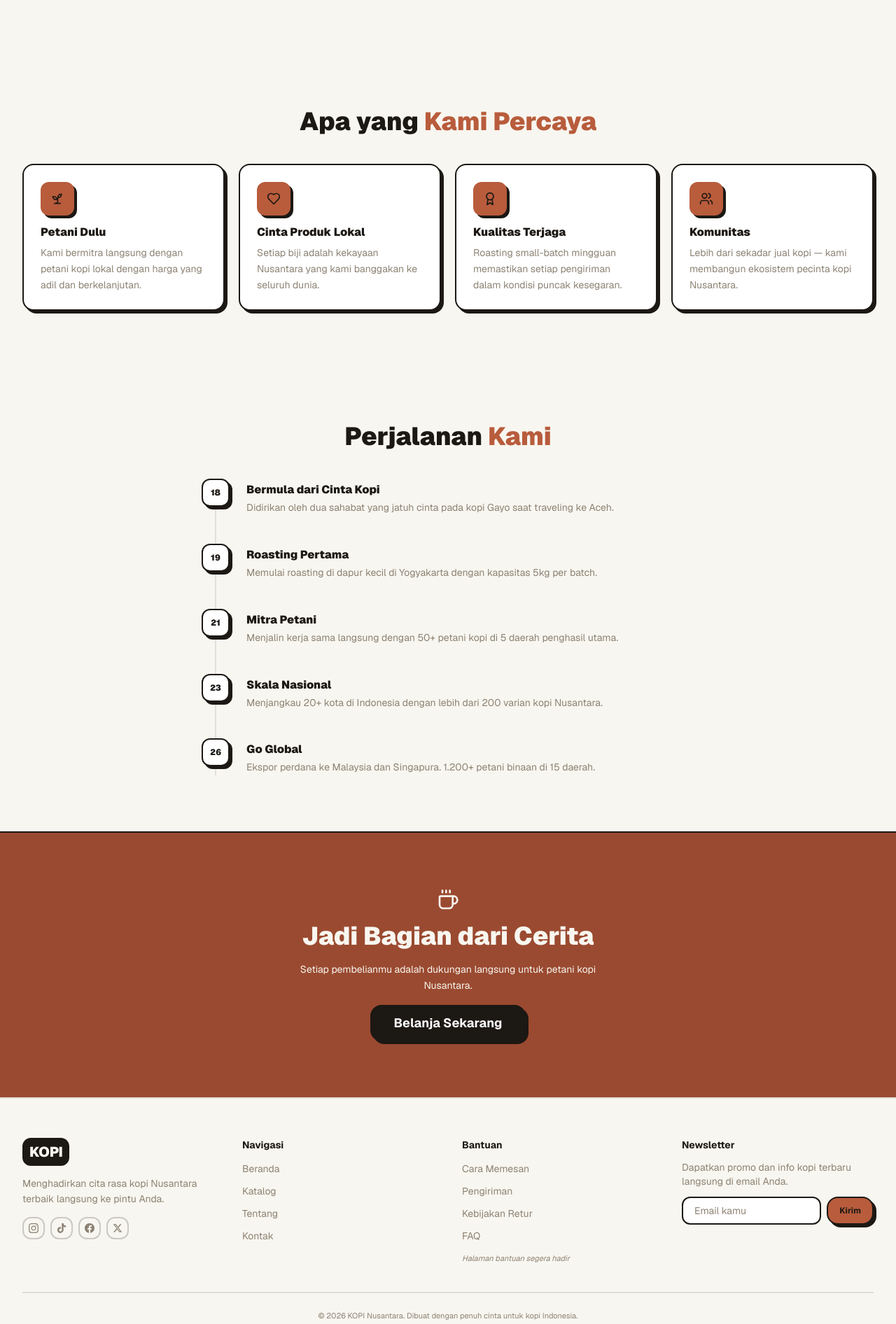
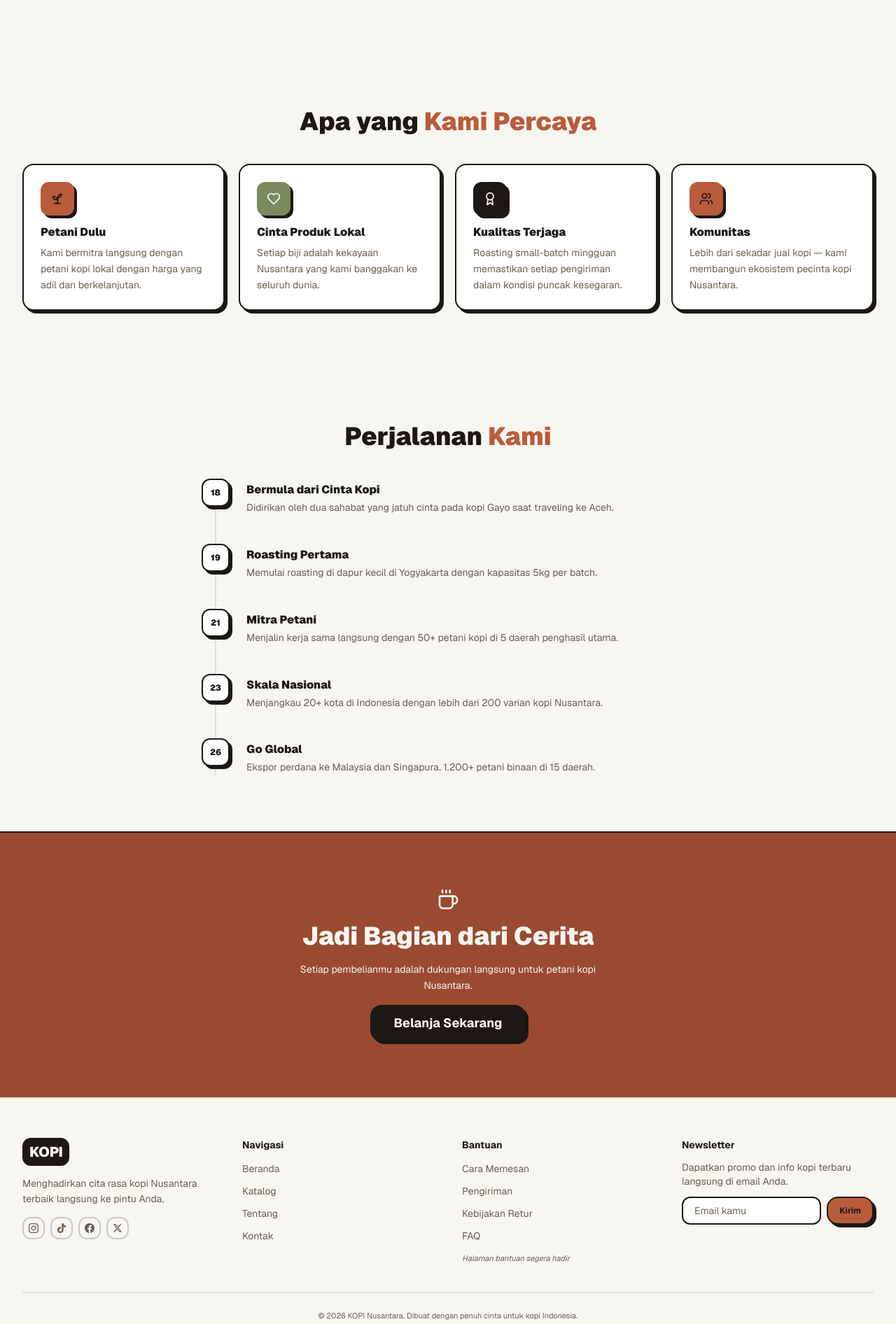
Before and after one commit to dennoaditya-art/kopi-kreatif, a Next.js app: page /tentang in a window 1280 px wide. Shown: the part 905-2797 px from the top of the page at 70% size. Built offline with nearby package versions, Linux system fonts and the light colour scheme.

Commit message:
fix(audit): kontras ink-muted 3.5→5.1, hardcoded password, i18n, mobile touch, card variasi, docs, footer a11y

```diff
--- a/src/app/checkout/page.tsx
+++ b/src/app/checkout/page.tsx
@@ -138,7 +138,7 @@ export default function CheckoutPage() {
                     whileHover={{ x: 2 }}
                     className="flex items-center gap-3 p-3 rounded-xl border border-ink/10 dark:border-ink/20 cursor-pointer hover:bg-brick/5 dark:hover:bg-surface-alt-ink transition-colors has-[:checked]:bg-brick/5 has-[:checked]:border-brick dark:has-[:checked]:bg-brick/10"
                   >
-                    <input type="radio" name="shipping" defaultChecked={method.label === "Reguler"} className="h-4 w-4 accent-secondary" />
+                    <input type="radio" name="shipping" defaultChecked={method.label === "Reguler"} className="h-4 w-4 accent-brick" />
                     <div className="flex-1 flex items-center justify-between">
                       <div>
                         <span className="font-bold text-sm">{method.label}</span>
@@ -175,7 +175,7 @@ export default function CheckoutPage() {
                     whileHover={{ x: 2 }}
                     className="flex items-center gap-3 p-3 rounded-xl border border-ink/10 dark:border-ink/20 cursor-pointer hover:bg-olive/5 dark:hover:bg-surface-alt-ink transition-colors has-[:checked]:bg-olive/5 has-[:checked]:border-olive dark:has-[:checked]:bg-olive/10"
                   >
-                    <input type="radio" name="payment" defaultChecked={pay.label === "Transfer BCA"} className="h-4 w-4 accent-accent" />
+                    <input type="radio" name="payment" defaultChecked={pay.label === "Transfer BCA"} className="h-4 w-4 accent-brick" />
                     <div>
                       <span className="font-bold text-sm">{pay.label}</span>
                       <p className="text-xs text-ink-muted">{pay.detail}</p>
--- a/src/app/globals.css
+++ b/src/app/globals.css
@@ -27,7 +27,7 @@
   --card: #FFFFFF;
   --paper-alt: #F0EDE4;
   --ink: #1C1814;
-  --ink-muted: #8C8273;
+  --ink-muted: #6B5E4F;
   --brick: #B85C3C;
   --brick-deep: #9A4A30;
   --olive: #7A8B5E;
--- a/src/app/produk/[id]/page.tsx
+++ b/src/app/produk/[id]/page.tsx
@@ -263,7 +263,7 @@ export default function DetailProdukPage() {
                 className="flex items-center gap-1 text-brick font-semibold"
                 whileHover={{ scale: 1.05 }}
               >
-                <Truck size={12} /> Free shipping
+                <Truck size={12} /> Gratis Ongkir
               </motion.span>
               <span className="w-1 h-1 rounded-full bg-ink/20 dark:bg-paper/20" />
               <motion.span
--- a/src/app/tentang/page.tsx
+++ b/src/app/tentang/page.tsx
@@ -7,10 +7,10 @@ import { Button } from "@/components/ui/button"
 import { Coffee, Sprout, Heart, Award, Users, ArrowRight } from "lucide-react"
 
 const values = [
-  { icon: Sprout, title: "Petani Dulu", desc: "Kami bermitra langsung dengan petani kopi lokal dengan harga yang adil dan berkelanjutan." },
-  { icon: Heart, title: "Cinta Produk Lokal", desc: "Setiap biji adalah kekayaan Nusantara yang kami banggakan ke seluruh dunia." },
-  { icon: Award, title: "Kualitas Terjaga", desc: "Roasting small-batch mingguan memastikan setiap pengiriman dalam kondisi puncak kesegaran." },
-  { icon: Users, title: "Komunitas", desc: "Lebih dari sekadar jual kopi — kami membangun ekosistem pecinta kopi Nusantara." },
+  { icon: Sprout, title: "Petani Dulu", desc: "Kami bermitra langsung dengan petani kopi lokal dengan harga yang adil dan berkelanjutan.", color: "bg-brick", iconColor: "text-ink" },
+  { icon: Heart, title: "Cinta Produk Lokal", desc: "Setiap biji adalah kekayaan Nusantara yang kami banggakan ke seluruh dunia.", color: "bg-olive", iconColor: "text-white" },
+  { icon: Award, title: "Kualitas Terjaga", desc: "Roasting small-batch mingguan memastikan setiap pengiriman dalam kondisi puncak kesegaran.", color: "bg-ink", iconColor: "text-paper" },
+  { icon: Users, title: "Komunitas", desc: "Lebih dari sekadar jual kopi — kami membangun ekosistem pecinta kopi Nusantara.", color: "bg-brick", iconColor: "text-ink" },
 ]
 
 const timeline = [
@@ -160,7 +160,7 @@ export default function TentangPage() {
                 transition={{ duration: 0.4, delay: i * 0.08 }}
                 whileHover={reduce ? undefined : { y: -4 }}
               >
-                <div className="mb-3 flex h-12 w-12 items-center justify-center rounded-xl bg-brick text-ink card-shadow-hard">
+                <div className={`mb-3 flex h-12 w-12 items-center justify-center rounded-xl ${v.color} ${v.iconColor} card-shadow-hard`}>
                   <v.icon size={20} />
                 </div>
                 <h3 className="font-black text-ink dark:text-white">{v.title}</h3>
--- a/src/components/footer.tsx
+++ b/src/components/footer.tsx
@@ -15,16 +15,16 @@ export function Footer() {
             </p>
             <div className="flex gap-2">
               {[
-                { label: "Instagram", path: "M12 2.163c3.204 0 3.584.012 4.85.07 3.252.148 4.771 1.691 4.919 4.919.058 1.265.069 1.645.069 4.849 0 3.205-.012 3.584-.069 4.849-.149 3.225-1.664 4.771-4.919 4.919-1.266.058-1.644.07-4.85.07-3.204 0-3.584-.012-4.849-.07-3.26-.149-4.771-1.699-4.919-4.92-.058-1.265-.07-1.644-.07-4.849 0-3.204.013-3.583.07-4.849.149-3.227 1.664-4.771 4.919-4.919 1.266-.057 1.645-.069 4.849-.069zm0-2.163c-3.259 0-3.667.014-4.947.072-4.358.2-6.78 2.618-6.98 6.98-.059 1.281-.073 1.689-.073 4.948 0 3.259.014 3.668.072 4.948.2 4.358 2.618 6.78 6.98 6.98 1.281.058 1.689.072 4.948.072 3.259 0 3.668-.014 4.948-.072 4.354-.2 6.782-2.618 6.979-6.98.059-1.28.073-1.689.073-4.948 0-3.259-.014-3.667-.072-4.947-.196-4.354-2.617-6.78-6.979-6.98-1.281-.059-1.69-.073-4.949-.073zm0 5.838c-3.403 0-6.162 2.759-6.162 6.162s2.759 6.163 6.162 6.163 6.162-2.759 6.162-6.163c0-3.403-2.759-6.162-6.162-6.162zm0 10.162c-2.209 0-4-1.79-4-4 0-2.209 1.791-4 4-4s4 1.791 4 4c0 2.21-1.791 4-4 4zm6.406-11.845c-.796 0-1.441.645-1.441 1.44s.645 1.44 1.441 1.44c.795 0 1.439-.645 1.439-1.44s-.644-1.44-1.439-1.44z" },
-                { label: "TikTok", path: "M12.525.02c1.31-.02 2.61-.01 3.91-.02.08 1.53.63 3.09 1.75 4.17 1.12 1.11 2.7 1.62 4.24 1.79v4.03c-1.44-.05-2.89-.35-4.2-.97-.57-.26-1.1-.59-1.62-.93-.01 2.92.01 5.84-.02 8.75-.08 1.4-.54 2.79-1.35 3.94-1.31 1.92-3.58 3.17-5.91 3.21-1.43.08-2.86-.31-4.08-1.03-2.02-1.19-3.44-3.37-3.65-5.71-.02-.5-.03-1-.01-1.49.18-1.9 1.12-3.72 2.58-4.96 1.66-1.44 3.98-2.13 6.15-1.72.02 1.48-.04 2.96-.04 4.44-.99-.32-2.15-.23-3.02.37-.63.41-1.11 1.04-1.36 1.75-.21.51-.15 1.07-.14 1.61.24 1.64 1.82 3.02 3.5 2.87 1.12-.01 2.19-.66 2.77-1.61.19-.33.4-.67.41-1.06.1-1.79.06-3.57.07-5.36.01-4.03-.01-8.05.02-12.07z" },
-                { label: "Facebook", path: "M24 12.073c0-6.627-5.373-12-12-12-6.627 0-12 5.373-12 12 0 5.99 4.388 10.954 10.125 11.854v-8.385H7.078v-3.47h3.047V9.43c0-3.007 1.792-4.669 4.533-4.669 1.312 0 2.686.235 2.686.235v2.953H15.83c-1.491 0-1.956.925-1.956 1.874v2.25h3.328l-.532 3.47h-2.796v8.385C19.612 23.027 24 18.062 24 12.073z" },
-                { label: "X", path: "M18.244 2.25h3.308l-7.227 8.26 8.502 11.24H16.17l-5.214-6.817L4.99 21.75H1.68l7.73-8.835L1.254 2.25H8.08l4.713 6.231zm-1.161 17.52h1.833L7.084 4.126H5.117z" },
+                { label: "Instagram", href: "https://instagram.com", path: "M12 2.163c3.204 0 3.584.012 4.85.07 3.252.148 4.771 1.691 4.919 4.919.058 1.265.069 1.645.069 4.849 0 3.205-.012 3.584-.069 4.849-.149 3.225-1.664 4.771-4.919 4.919-1.266.058-1.644.07-4.85.07-3.204 0-3.584-.012-4.849-.07-3.26-.149-4.771-1.699-4.919-4.92-.058-1.265-.07-1.644-.07-4.849 0-3.204.013-3.583.07-4.849.149-3.227 1.664-4.771 4.919-4.919 1.266-.057 1.645-.069 4.849-.069zm0-2.163c-3.259 0-3.667.014-4.947.072-4.358.2-6.78 2.618-6.98 6.98-.059 1.281-.073 1.689-.073 4.948 0 3.259.014 3.668.072 4.948.2 4.358 2.618 6.78 6.98 6.98 1.281.058 1.689.072 4.948.072 3.259 0 3.668-.014 4.948-.072 4.354-.2 6.782-2.618 6.979-6.98.059-1.28.073-1.689.073-4.948 0-3.259-.014-3.667-.072-4.947-.196-4.354-2.617-6.78-6.979-6.98-1.281-.059-1.69-.073-4.949-.073zm0 5.838c-3.403 0-6.162 2.759-6.162 6.162s2.759 6.163 6.162 6.163 6.162-2.759 6.162-6.163c0-3.403-2.759-6.162-6.162-6.162zm0 10.162c-2.209 0-4-1.79-4-4 0-2.209 1.791-4 4-4s4 1.791 4 4c0 2.21-1.791 4-4 4zm6.406-11.845c-.796 0-1.441.645-1.441 1.44s.645 1.44 1.441 1.44c.795 0 1.439-.645 1.439-1.44s-.644-1.44-1.439-1.44z" },
+                { label: "TikTok", href: "https://tiktok.com", path: "M12.525.02c1.31-.02 2.61-.01 3.91-.02.08 1.53.63 3.09 1.75 4.17 1.12 1.11 2.7 1.62 4.24 1.79v4.03c-1.44-.05-2.89-.35-4.2-.97-.57-.26-1.1-.59-1.62-.93-.01 2.92.01 5.84-.02 8.75-.08 1.4-.54 2.79-1.35 3.94-1.31 1.92-3.58 3.17-5.91 3.21-1.43.08-2.86-.31-4.08-1.03-2.02-1.19-3.44-3.37-3.65-5.71-.02-.5-.03-1-.01-1.49.18-1.9 1.12-3.72 2.58-4.96 1.66-1.44 3.98-2.13 6.15-1.72.02 1.48-.04 2.96-.04 4.44-.99-.32-2.15-.23-3.02.37-.63.41-1.11 1.04-1.36 1.75-.21.51-.15 1.07-.14 1.61.24 1.64 1.82 3.02 3.5 2.87 1.12-.01 2.19-.66 2.77-1.61.19-.33.4-.67.41-1.06.1-1.79.06-3.57.07-5.36.01-4.03-.01-8.05.02-12.07z" },
+                { label: "Facebook", href: "https://facebook.com", path: "M24 12.073c0-6.627-5.373-12-12-12-6.627 0-12 5.373-12 12 0 5.99 4.388 10.954 10.125 11.854v-8.385H7.078v-3.47h3.047V9.43c0-3.007 1.792-4.669 4.533-4.669 1.312 0 2.686.235 2.686.235v2.953H15.83c-1.491 0-1.956.925-1.956 1.874v2.25h3.328l-.532 3.47h-2.796v8.385C19.612 23.027 24 18.062 24 12.073z" },
+                { label: "X", href: "https://x.com", path: "M18.244 2.25h3.308l-7.227 8.26 8.502 11.24H16.17l-5.214-6.817L4.99 21.75H1.68l7.73-8.835L1.254 2.25H8.08l4.713 6.231zm-1.161 17.52h1.833L7.084 4.126H5.117z" },
               ].map((s) => (
-                <span key={s.label} className="h-8 w-8 rounded-[12px] border-2 border-ink/20 flex items-center justify-center hover:bg-brick hover:text-ink hover:border-ink transition-all cursor-pointer" aria-label={s.label}>
+                <a key={s.label} href={s.href} target="_blank" rel="noopener noreferrer" className="h-8 w-8 rounded-[12px] border-2 border-ink/20 flex items-center justify-center hover:bg-brick hover:text-ink hover:border-ink transition-all" aria-label={s.label}>
                   <svg viewBox="0 0 24 24" fill="currentColor" className="h-3.5 w-3.5">
                     <path d={s.path} />
                   </svg>
-                </span>
+                </a>
               ))}
             </div>
           </div>
--- a/src/components/navbar.tsx
+++ b/src/components/navbar.tsx
@@ -130,7 +130,7 @@ export function Navbar() {
               key={link.href}
               href={link.href}
               onClick={() => setOpen(false)}
-              className="block text-sm font-bold text-ink-muted py-2 hover:text-brick transition-colors"
+              className="block text-sm font-bold text-ink-muted py-3 hover:text-brick transition-colors"
             >
               {link.label}
             </Link>
@@ -138,7 +138,7 @@ export function Navbar() {
           <Link
             href="/masuk"
             onClick={() => setOpen(false)}
-            className="block text-sm font-bold text-ink-muted py-2 hover:text-brick transition-colors"
+            className="block text-sm font-bold text-ink-muted py-3 hover:text-brick transition-colors"
           >
             Masuk
           </Link>
--- a/src/components/newsletter.tsx
+++ b/src/components/newsletter.tsx
@@ -42,7 +42,7 @@ export function Newsletter() {
                 Berlangganan
               </Button>
             </div>
-            <p className="text-[11px] text-paper/50 font-medium">Free unsubscribe anytime.</p>
+            <p className="text-[11px] text-paper/50 font-medium">Berhenti kapan saja.</p>
           </div>
         </motion.div>
       </div>
```
Also changed, not shown: src/app/dashboard/page.tsx (+10 -4 lines), 1 other file (tests, documents, lock files or other folders).
